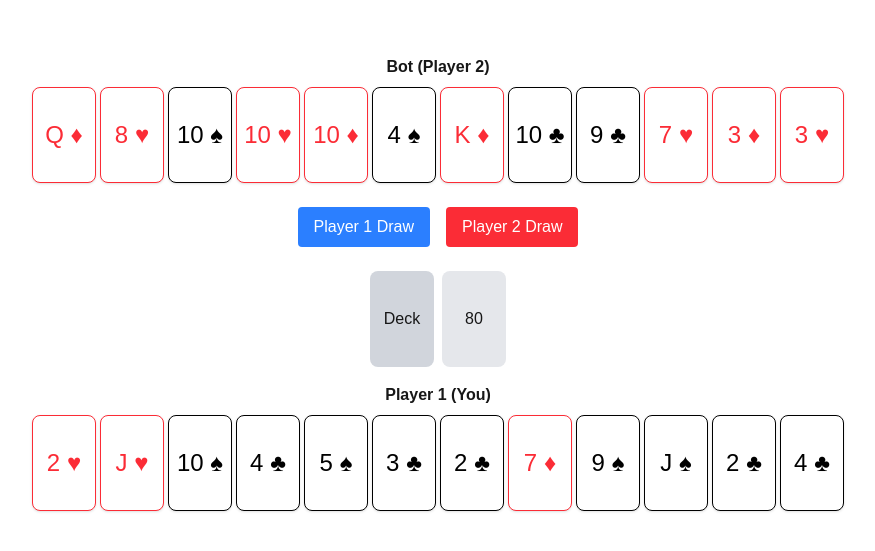
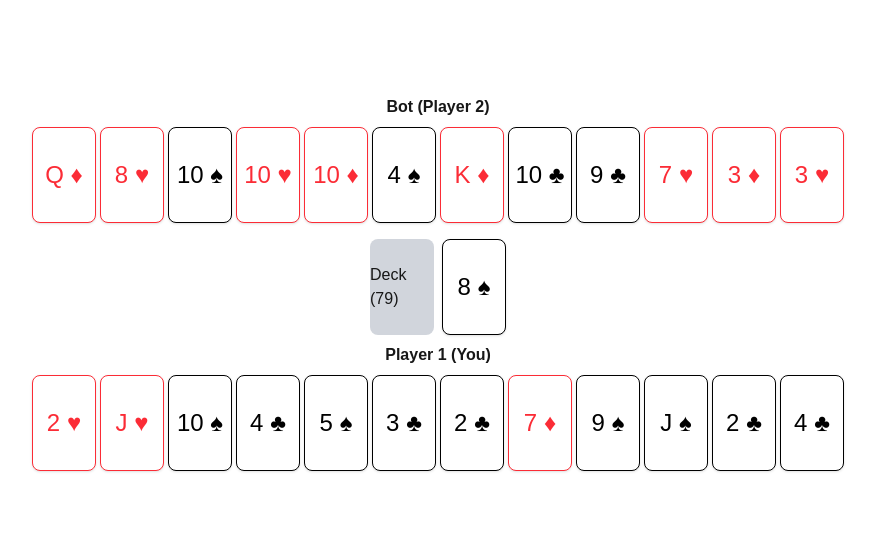
Before and after one commit to mavegaf/carioca-game, a Next.js app: page / in a window 1280 px wide. Shown: the part 117-668 px from the top of the page, without its empty margins (202-1077 px from the left). Built offline with nearby package versions, Linux system fonts and the light colour scheme.

Commit message:
Adding discard pile. Doble click to discard

```diff
--- a/src/app/page.tsx
+++ b/src/app/page.tsx
@@ -12,54 +12,83 @@ import {
 import {
   arrayMove,
   SortableContext,
-  useSortable,
   verticalListSortingStrategy,
 } from '@dnd-kit/sortable';
 import type { DragEndEvent } from '@dnd-kit/core';
-import { CSS } from '@dnd-kit/utilities';
 
-import Card from '@/components/Card'
-import SortableCard from '@/components/SortableCard'
-
+import Card from '@/components/Card';
+import SortableCard from '@/components/SortableCard';
 
 export default function Home() {
   const [deck, setDeck] = useState<CardType[]>([]);
   const [player1, setPlayer1] = useState<CardType[]>([]);
   const [player2, setPlayer2] = useState<CardType[]>([]);
+  const [discardPile, setDiscardPile] = useState<CardType[]>([]);
+  const [currentPlayer, setCurrentPlayer] = useState<'p1' | 'p2'>('p1');
+  const [hasDrawn, setHasDrawn] = useState(false);
 
   useEffect(() => {
     const newDeck = shuffleDeck(generateDeck());
     const p1 = newDeck.slice(0, 12);
     const p2 = newDeck.slice(12, 24);
-    const remaining = newDeck.slice(24);
+    const firstDiscard = newDeck[24];
+    const remaining = newDeck.slice(25);
 
     setPlayer1(p1);
     setPlayer2(p2);
+    setDiscardPile([firstDiscard]);
     setDeck(remaining);
+    setCurrentPlayer('p1');
   }, []);
-
-  const drawCard = (player: 'p1' | 'p2') => {
-    if (deck.length == 0) return;
-
-    const [card, ...rest] = deck;
-    setDeck(rest);
-
-    if (player == 'p1') {
-      setPlayer1([...player1, card]);
-    } else {
-      setPlayer2([...player2, card]);
-    }
-  };
 
   const sensors = useSensors(useSensor(PointerSensor));
 
   function handleDragEnd(event: DragEndEvent) {
     const { active, over } = event;
-    if (active.id !== over?.id) {
+    if (!over) return;
+
+    if (active.id !== over.id) {
       const oldIndex = player1.findIndex((c) => `${c.rank}${c.suit}-${c.deckNumber}` === active.id);
-      const newIndex = player1.findIndex((c) => `${c.rank}${c.suit}-${c.deckNumber}` === over?.id);
+      const newIndex = player1.findIndex((c) => `${c.rank}${c.suit}-${c.deckNumber}` === over.id);
       setPlayer1((items) => arrayMove(items, oldIndex, newIndex));
     }
+  }
+
+  function drawFromDeck() {
+    if (deck.length === 0 || hasDrawn) return;
+    const [card, ...rest] = deck;
+    if (currentPlayer === 'p1') {
+      setPlayer1([...player1, card]);
+    } else {
+      setPlayer2([...player2, card]);
+    }
+    setDeck(rest);
+    setHasDrawn(true);
+  }
+
+  function drawFromDiscard() {
+    if (discardPile.length === 0 || hasDrawn) return;
+    const card = discardPile[discardPile.length - 1];
+    const rest = discardPile.slice(0, -1);
+    if (currentPlayer === 'p1') {
+      setPlayer1([...player1, card]);
+    } else {
+      setPlayer2([...player2, card]);
+    }
+    setDiscardPile(rest);
+    setHasDrawn(true);
+  }
+
+  function discardCard(cardId: string) {
+    if (!hasDrawn) return;
+
+    const card = player1.find((c) => `${c.rank}${c.suit}-${c.deckNumber}` === cardId);
+    if (!card) return;
+
+    setPlayer1(player1.filter((c) => `${c.rank}${c.suit}-${c.deckNumber}` !== cardId));
+    setDiscardPile([...discardPile, card]);
+    setCurrentPlayer('p2');
+    setHasDrawn(false);
   }
 
   return (
@@ -72,15 +101,23 @@ export default function Home() {
         </div>
       </div>
 
-      <div className="mb-4">
-        <button onClick={ () => drawCard('p1')} className="px-4 py-2 m-2 bg-blue-500 text-white rounded">Player 1 Draw</button>
-        <button onClick={ () => drawCard('p2')} className="px-4 py-2 m-2 bg-red-500 text-white rounded">Player 2 Draw</button>
+      <div className="flex gap-2 mb-2">
+        <div
+          className="w-16 h-24 bg-gray-300 rounded-lg flex items-center justify-center cursor-pointer"
+          onClick={drawFromDeck}
+        >
+          Deck ({deck.length})
         </div>
 
-      <div className="flex gap-2 mb-4">
-        <div className="w-16 h-24 bg-gray-300 rounded-lg flex items-center justify-center">Deck</div>
-        <div className="w-16 h-24 bg-gray-200 rounded-lg flex items-center justify-center">
-          {deck.length}
+        <div
+          className="w-16 h-24 bg-gray-200 rounded-lg flex items-center justify-center cursor-pointer"
+          onClick={drawFromDiscard}
+        >
+          {discardPile.length > 0 ? (
+            <Card card={discardPile[discardPile.length - 1]} />
+          ) : (
+            'Empty'
+          )}
         </div>
       </div>
 
@@ -94,13 +131,17 @@ export default function Home() {
           >
             <div className="flex gap-1 flex-wrap justify-center">
               {player1.map((c) => (
-              <SortableCard key={`${c.rank}${c.suit}-${c.deckNumber}`} id={`${c.rank}${c.suit}-${c.deckNumber}`} card={c} />
+                <SortableCard
+                  key={`${c.rank}${c.suit}-${c.deckNumber}`}
+                  id={`${c.rank}${c.suit}-${c.deckNumber}`}
+                  card={c}
+                  onDoubleClick={() => discardCard(`${c.rank}${c.suit}-${c.deckNumber}`)}
+                />
               ))}
             </div>
           </SortableContext>
         </DndContext>
       </div>
-
     </main>
   );
 }
--- a/src/components/SortableCard.tsx
+++ b/src/components/SortableCard.tsx
@@ -7,7 +7,7 @@
   import { Card as CardType } from '@/lib/deck';
 
 
-export default function SortableCard({ card, id }: { card: CardType; id: string }) {
+export default function SortableCard({ card, id, onDoubleClick }: { card: CardType; id: string, onDoubleClick: () => void }) {
     const { attributes, listeners, setNodeRef, transform, transition } = useSortable({ id });
 
     const style = {
@@ -16,7 +16,7 @@ export default function SortableCard({ card, id }: { card: CardType; id: string
     };
 
     return (
-      <div ref={setNodeRef} style={style} {...attributes} {...listeners}>
+      <div ref={setNodeRef} style={style} {...attributes} {...listeners} onDoubleClick={onDoubleClick} className="cursor-pointer">
         <Card card={card} />
       </div>
     );
```
Lines whose indentation alone changed are shown as unchanged.
